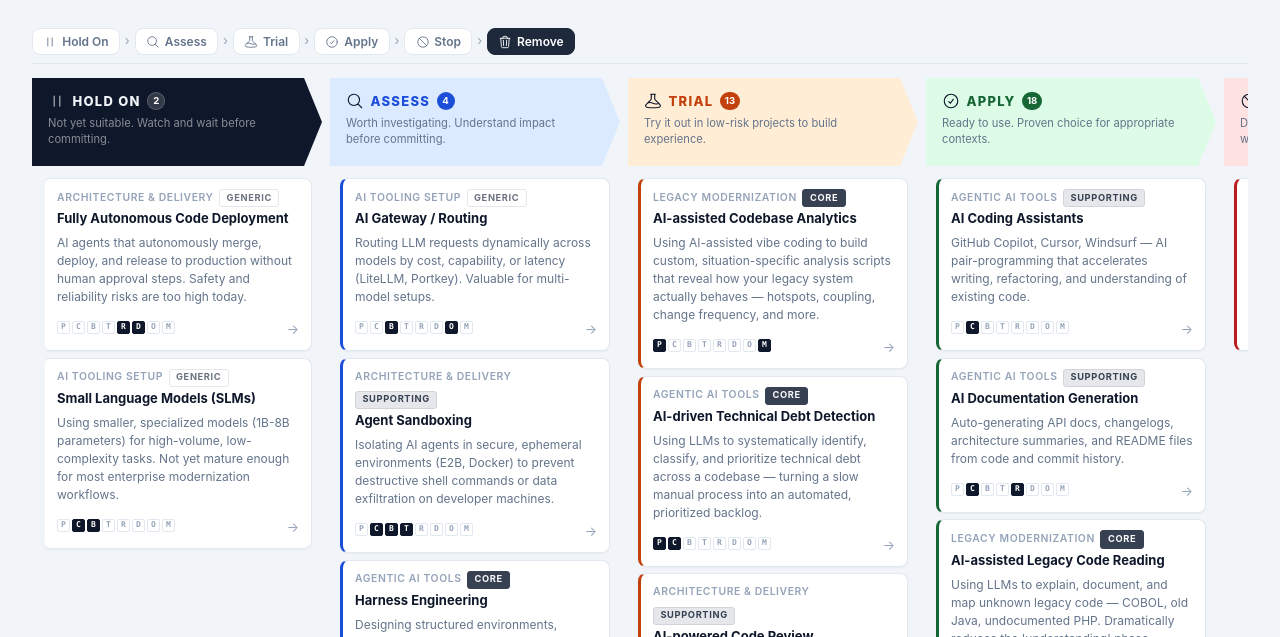
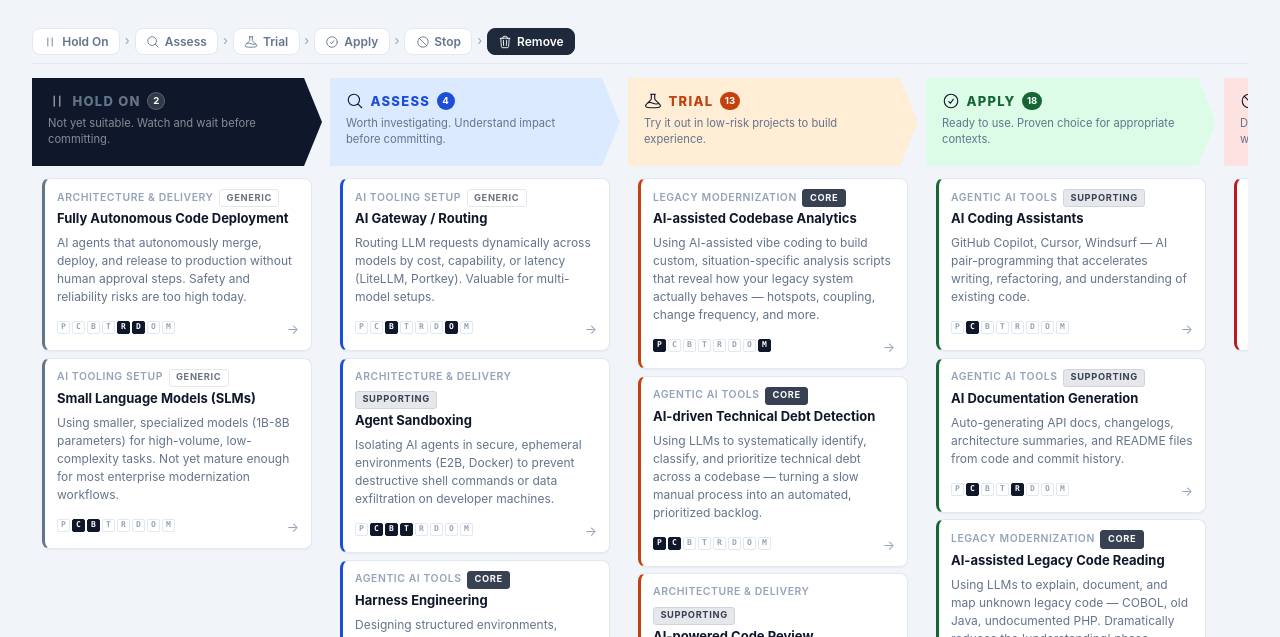
Before and after one commit to feststelltaste/asmr, a Jekyll site: the page built from index.html, in a window 1280 px wide. Shown: the part 337-974 px from the top of the page. Built offline with Jekyll 4.4.1, drawn with Linux system fonts in a browser that asks for light colours.

Commit message:
fix visibility of Hold On stage color

```diff
--- a/_data/roadmap.yml
+++ b/_data/roadmap.yml
@@ -2,7 +2,7 @@ stages:
   - id: hold-on
     name: Hold On
     description: Not yet suitable. Watch and wait before committing.
-    color: "#f1f5f9"
+    color: "#64748b"
     bg_color: "#0f172a"
 
   - id: assess
```
